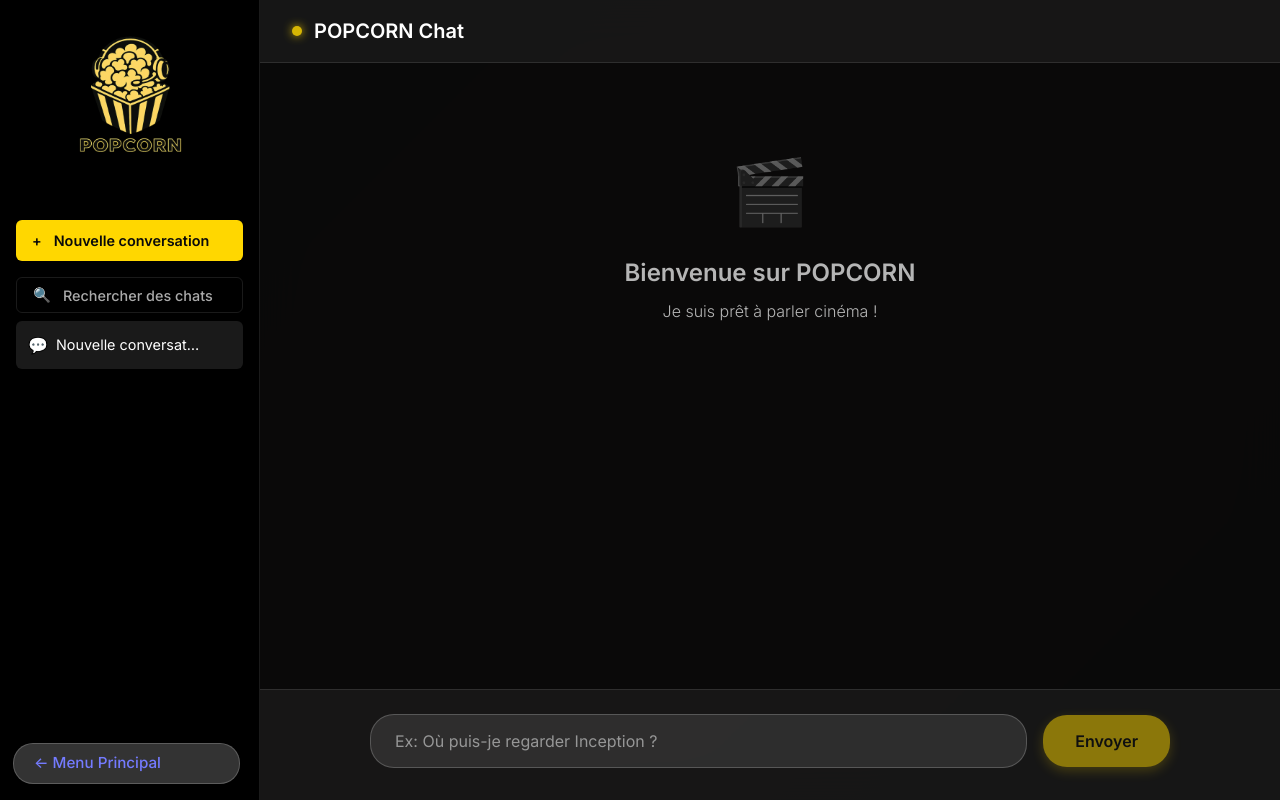
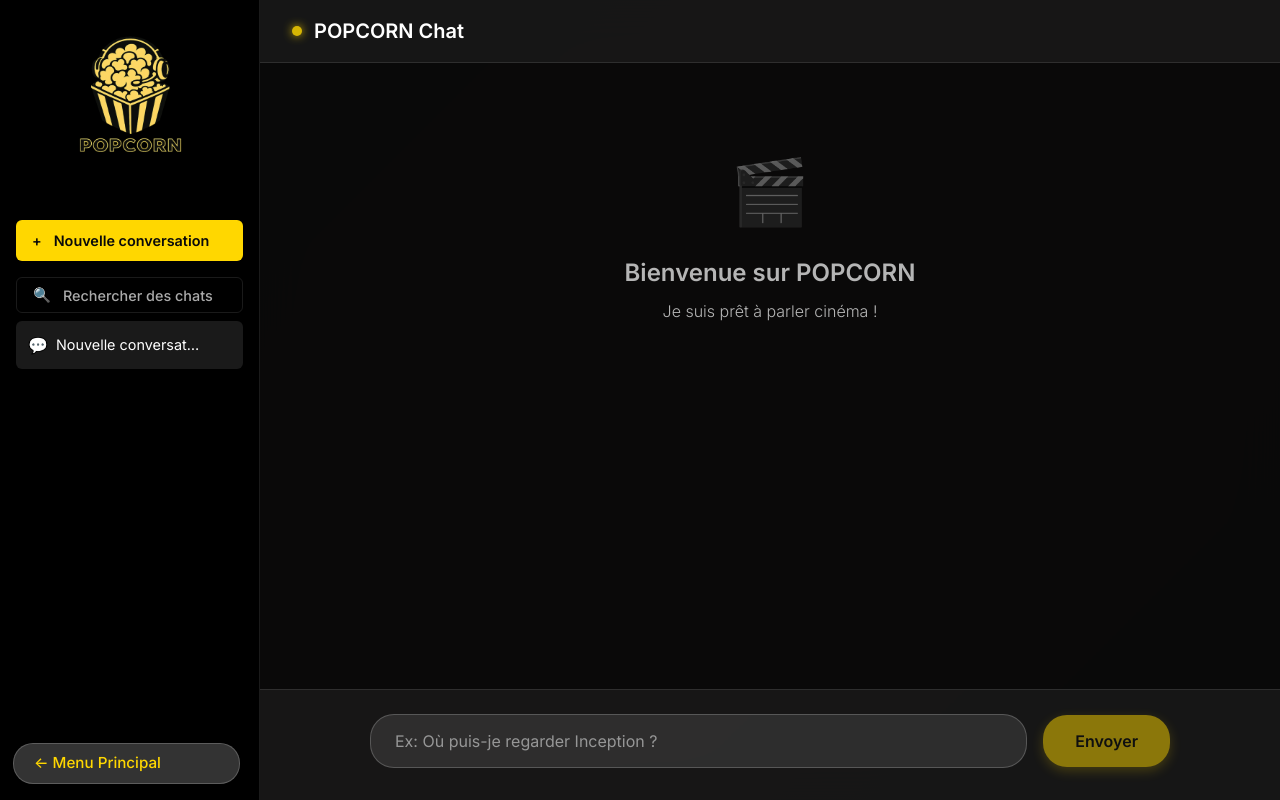
Before and after one commit to JadSamain/Hephaestus-Chatbot, a React (Vite) app in the folder front/: page /chat in a window 1280 px wide. In both pictures the pointer is over the link "← Menu Principal". Built offline with nearby package versions, Linux system fonts and the light colour scheme.

Commit message:
changement couleur bouton

```diff
--- a/front/src/App.css
+++ b/front/src/App.css
@@ -397,6 +397,7 @@ body {
 .back-btn:hover {
   background: rgba(255, 255, 255, 0.2);
   transform: translateX(-3px);
+  color: #FFD700;
 }
 
 /* Chat Messages */
```
